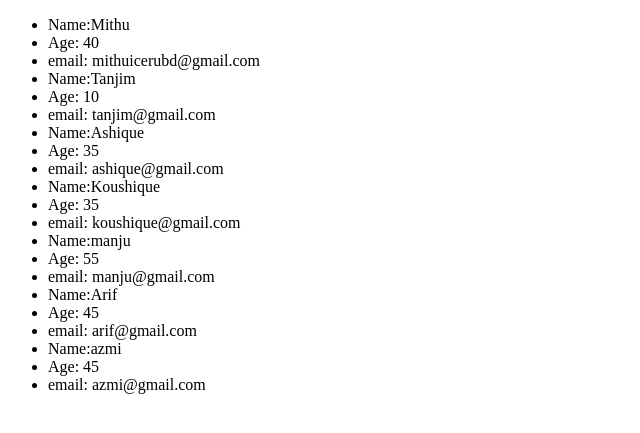
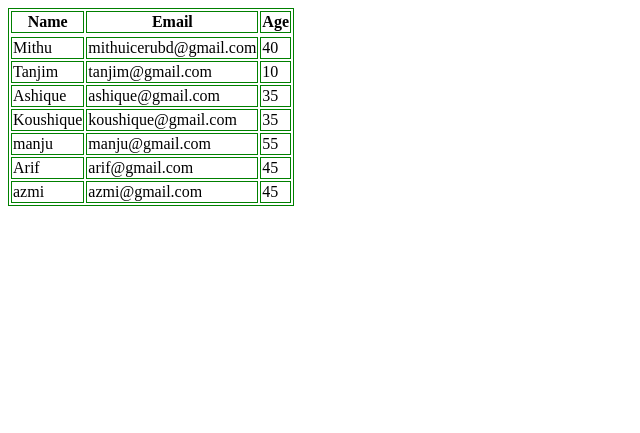
Before and after one commit to Mithu-coder/my_project, a Django app: page /show_data/ in a window 1280 px wide. Shown: the top 433 px of the page, without its empty margins (0-640 px from the left). Run offline with Django 5.2, Linux system fonts and the light colour scheme; data comes from the database, SQL or seed files in the repository; both versions use the stored data as it was after the commit.

Commit message:
2nd commit

```diff
--- a/ecom/templates/show_data.html
+++ b/ecom/templates/show_data.html
@@ -4,14 +4,32 @@
     <meta charset="UTF-8">
     <meta name="viewport" content="width=device-width, initial-scale=1.0">
     <title>Document</title>
+    <style>
+        table,th,td,tr{
+            border:1px solid green;
+            border-collapse: collapes;
+        }
+    </style>
 </head>
 <body>
-    <ul>
-        {% for i in all %}
-        <li>Name:{{i.name}}</li>
-        <li>Age: {{i.age}}</li>
-        <li>email: {{i.email}}</li>
-        {% endfor %}
-    </ul>
+    <table>
+        <tr>
+            <thead>
+            <th>Name</th>
+            <th>Email</th>
+            <th>Age</th>
+            </thead>
+        </tr>
+            <tbody>
+                {% for i in all %}
+                <tr>
+                <td>{{i.name}}</td>
+                <td>{{i.email}}</td>
+                <td>{{i.age}}</td>
+                </tr>
+                {% endfor %}
+            </tbody>
+        </tr>
+    </table>
 </body>
 </html>
```
Also changed, not shown: ecom/db.sqlite3.
